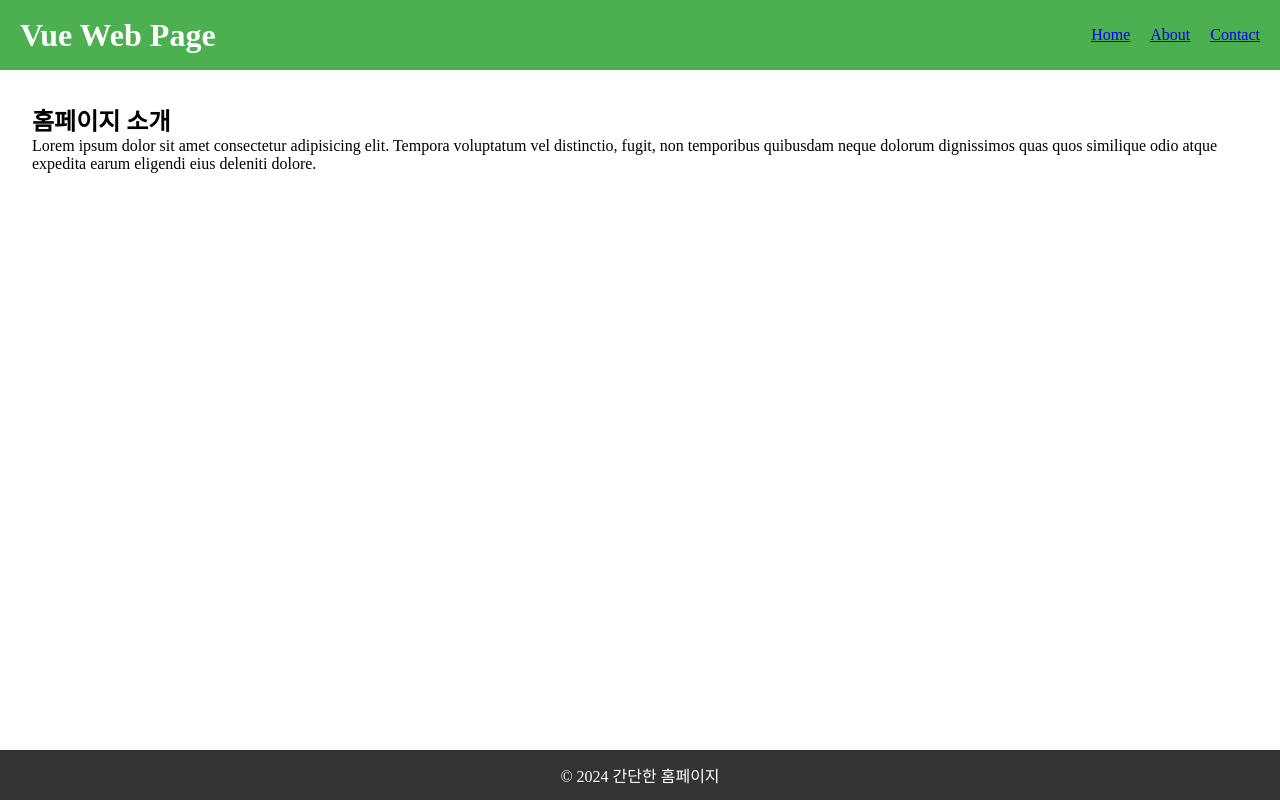
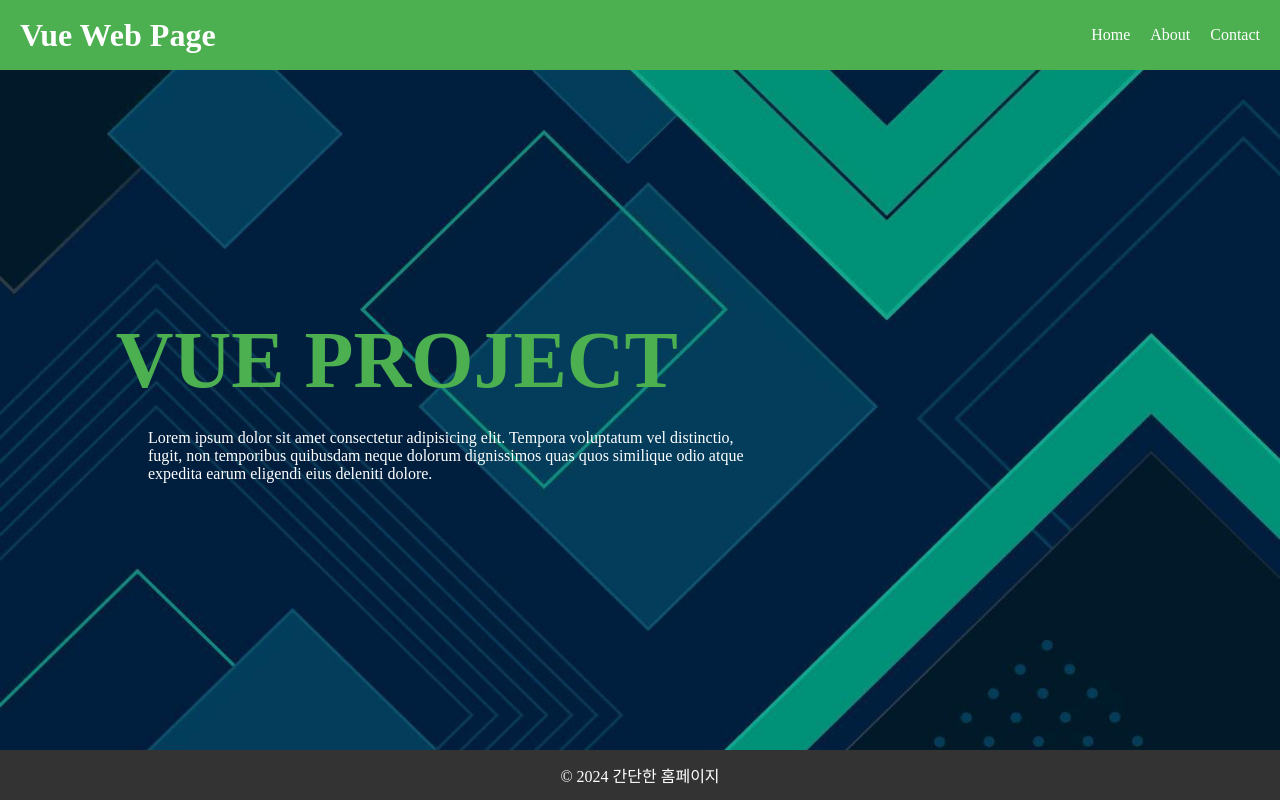
Before and after one commit to TaeWoongYoun/oing-vue-project, a Vue app: page / in a window 1280 px wide. Built offline with nearby package versions, Linux system fonts and the light colour scheme.

Commit message:
feat : Update main page

```diff
--- a/src/App.vue
+++ b/src/App.vue
@@ -1,9 +1,10 @@
 <template>
   <div id="app">
+    <img :src="require('@/assets/images/background.jpg')" alt="background">
     <AppHeader /> <!-- 변경된 컴포넌트 이름 -->
     <main>
-      <h2>홈페이지 소개</h2>
-      <p>Lorem ipsum dolor sit amet consectetur adipisicing elit. Tempora voluptatum vel distinctio, fugit, non temporibus quibusdam neque dolorum dignissimos quas quos similique odio atque expedita earum eligendi eius deleniti dolore.</p>
+      <h2>VUE PROJECT</h2>
+      <p id="text">Lorem ipsum dolor sit amet consectetur adipisicing elit. Tempora voluptatum vel distinctio, fugit, non temporibus quibusdam neque dolorum dignissimos quas quos similique odio atque expedita earum eligendi eius deleniti dolore.</p>
     </main>
     <AppFooter /> <!-- 변경된 컴포넌트 이름 -->
   </div>
@@ -27,7 +28,36 @@ export default {
   padding: 0;
 }
 
-main {
-  padding: 2em;
+a{
+  text-decoration: none;
+  color: inherit;
+}
+
+img{
+  position: absolute;
+  width: 100%;
+  height: 100vh;
+  z-index: -1;
+}
+
+h2, p{
+  color: #fff;
+}
+
+h2{
+  font-size: 80px;
+  color: #4CAF50;
+  position: absolute;
+  top: 45%;
+  left: 31%;
+  transform: translate(-50%, -50%);
+}
+
+#text{
+  width: 600px;
+  position: absolute;
+  top: 57%;
+  left: 35%;
+  transform: translate(-50%, -50%);
 }
 </style>
```
Also changed, not shown: src/assets/images/background.jpg (added).
